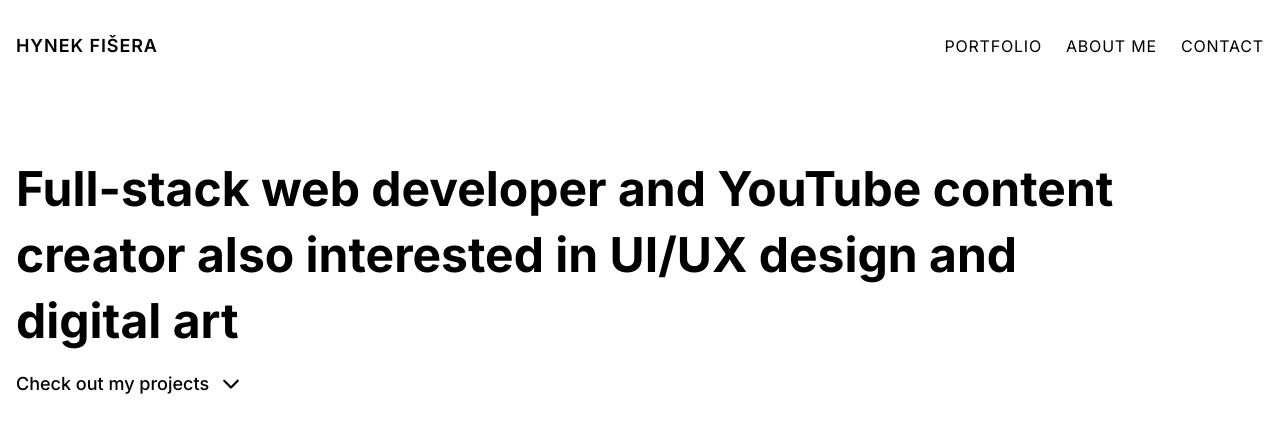
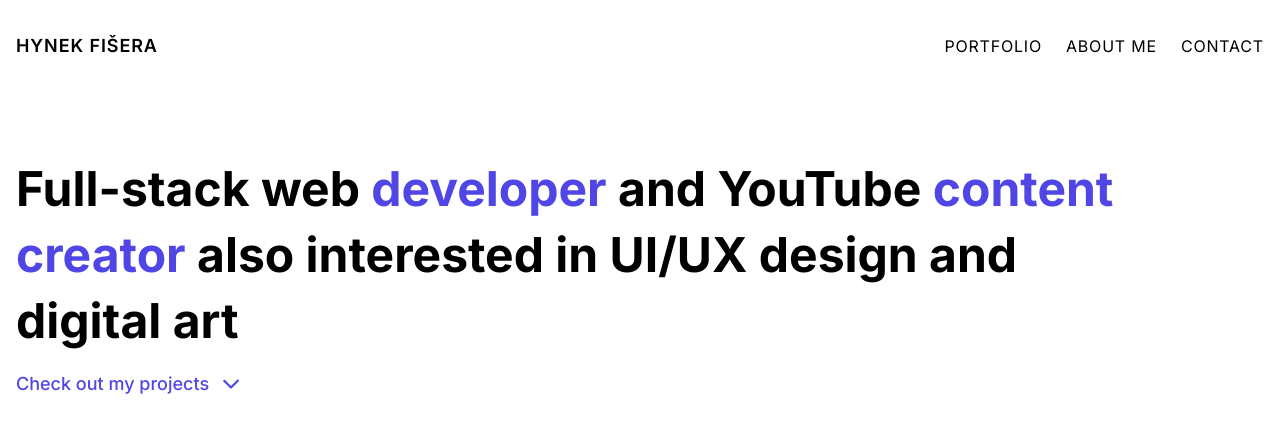
Before and after one commit to hynekfisera/www.hynekfisera.com, a Next.js app: page / in a window 1280 px wide. Shown: the top 432 px of the page. Built offline with nearby package versions, Linux system fonts and the light colour scheme.

Commit message:
Update headline & ejs module bug fix

```diff
--- a/package.json
+++ b/package.json
@@ -30,5 +30,6 @@
     "postcss": "^8.4.14",
     "tailwindcss": "^3.1.6",
     "typescript": "4.7.4"
-  }
+  },
+  "type": "module"
 }
--- a/pages/index.tsx
+++ b/pages/index.tsx
@@ -6,8 +6,10 @@ const Home: NextPage = () => {
   return (
     <>
       <main className="max-w-screen-2xl mx-auto px-4 2xl:px-0">
-        <h1 className="mt-16 text-5xl max-w-[90%] font-bold leading-snug">Full-stack web developer and YouTube content creator also interested in UI/UX design and digital art</h1>
-        <h2 className="mt-4 text-lg font-medium">
+        <h1 className="mt-16 text-5xl max-w-[90%] font-bold leading-snug">
+          Full-stack web <span className="text-indigo-600">developer</span> and YouTube <span className="text-indigo-600">content creator</span> also interested in UI/UX design and digital art
+        </h1>
+        <h2 className="mt-4 text-lg font-medium text-indigo-600">
           Check out my projects <FontAwesomeIcon icon={faChevronDown} className="ml-2" />
         </h2>
       </main>
```
